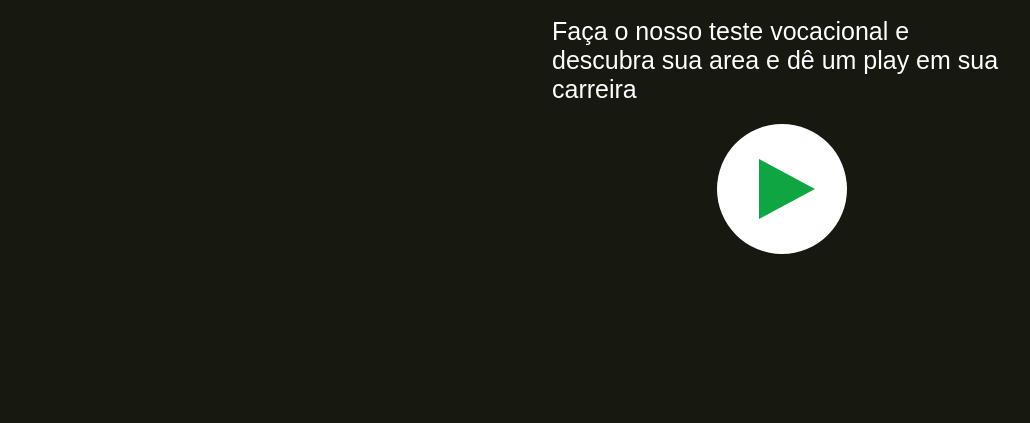
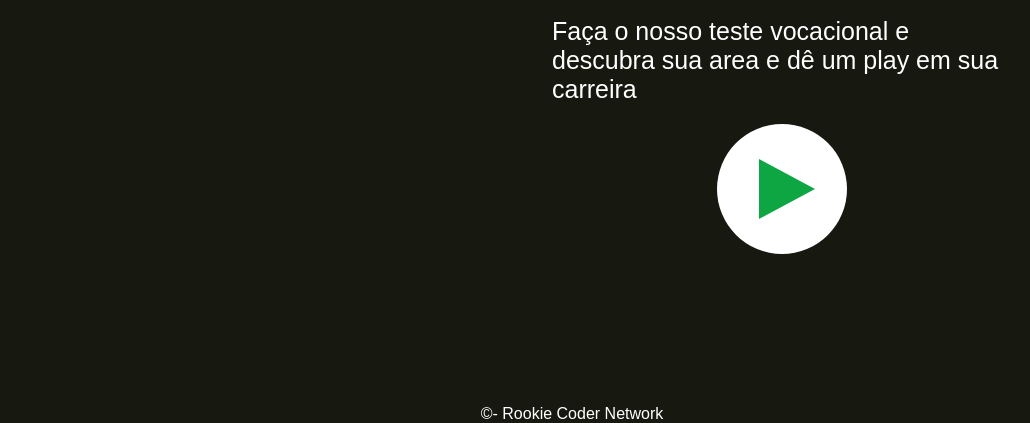
Before and after one commit to Rafazg/open-source, a plain HTML site: page pages/main-page.html in a window 1280 px wide. Shown: the part 735-1158 px from the top of the page, without its empty margins (68-1098 px from the left). Drawn offline with Linux system fonts and the light colour scheme.

Commit message:
ajuste no footer nas paginas quiz e mais page

```diff
--- a/pages/main-page.html
+++ b/pages/main-page.html
@@ -53,6 +53,9 @@
             </div>
         </section>
     </main>
+    <footer>
+        <p>&copy;- Rookie Coder Network</p>
+    </footer>
 </body>
 
 </html>
--- a/src/css/main-page.css
+++ b/src/css/main-page.css
@@ -232,3 +232,9 @@ button a:hover {
     transform: rotate(90deg);
     margin-left: 10px;
 }
+footer {
+    display: flex;
+    align-items: end;
+    justify-content: center;
+    color: white;
+}
--- a/src/css/pageQuiz.css
+++ b/src/css/pageQuiz.css
@@ -154,12 +154,12 @@ section{
   }
 
 footer{
+  display: flex;
+  align-items: end;
+  justify-content: center;
   height: 30px;
   width: 100%;
-  display: flex;
   color: #fff;
-  text-align: end;
-  justify-content: center;
 }
 
 h1{
```
Also changed, not shown: pages/entrar.html (+0 -3 lines).
